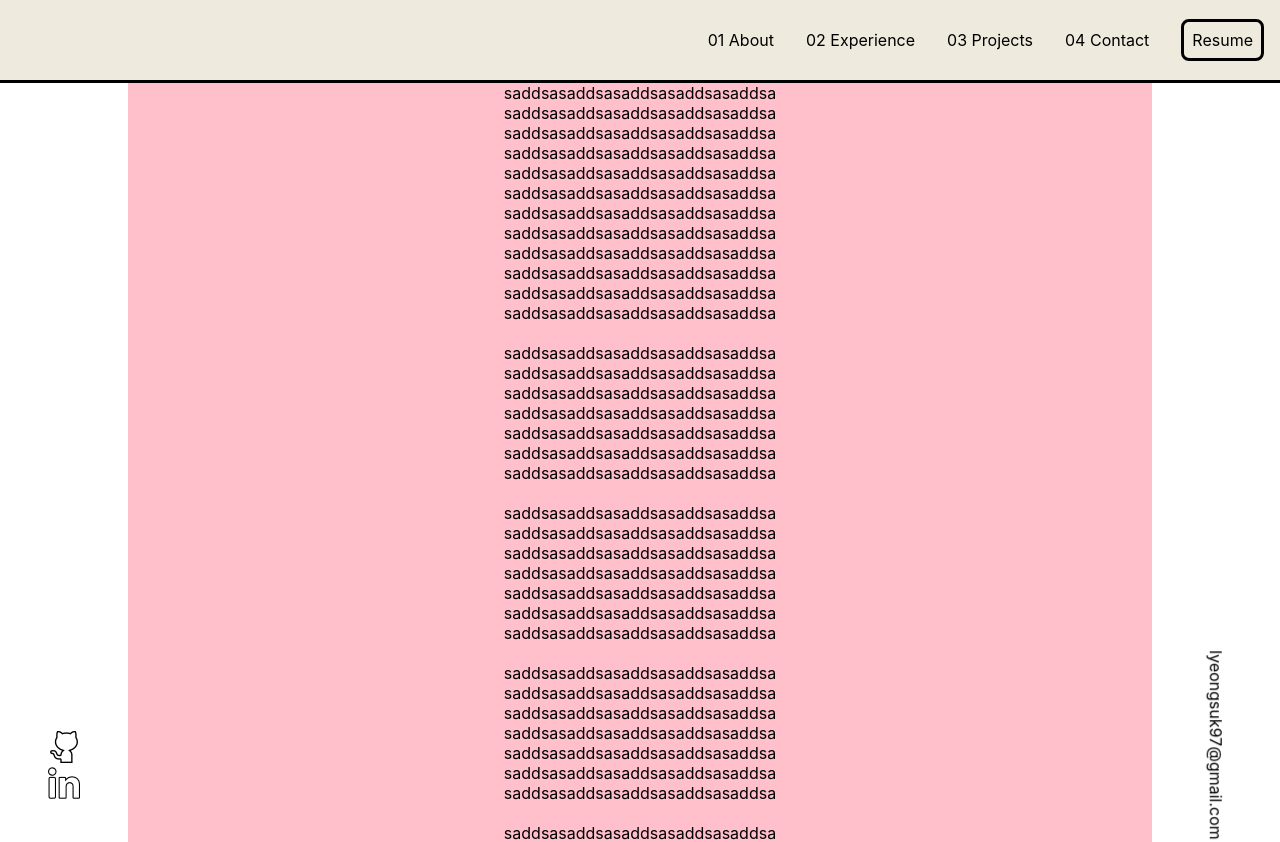
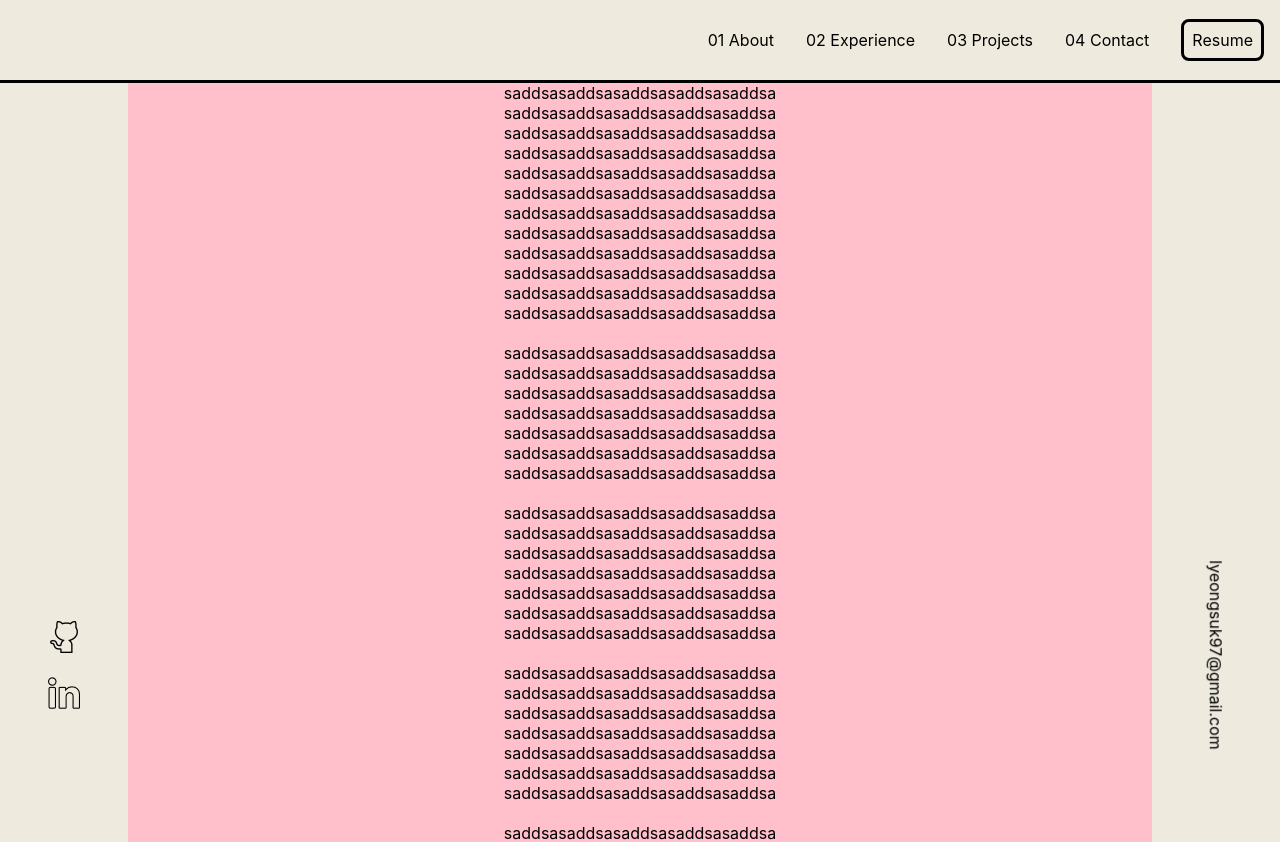
Before and after one commit to lysmm203/personal-portfolio, a React (Create React App) app: page / in a window 1280 px wide. Shown: the top 842 px of the page. Built offline with nearby package versions, Linux system fonts and the light colour scheme.

Commit message:
set location for the sidebar elements and added animation when hovering

```diff
--- a/src/App.css
+++ b/src/App.css
@@ -1,6 +1,7 @@
 html{
   font-family: "Roboto", sans-serif;
   box-sizing: border-box;
+  background-color: #EEEADE;
 }
 
 ul{
@@ -18,7 +19,6 @@ ul{
   height: 10vh;
   display: flex;
   align-items: center;
-  background-color: #EEEADE;
   font-weight: 400;
   justify-content: right;
   border-bottom-style: solid;
@@ -53,15 +53,34 @@ ul{
   align-items: flex-end;
   width: 10vw;
   height: 90vh;
-
 }
 
 .sidebar-elements{
   position: fixed;
+  transform: translateY(-5rem);
 }
+
+.sidebar-elements li{
+  padding: 10px;
+  transition: all 0.5s;
+}
+
+.sidebar-elements.left-sidebar li:hover{
+  transform: translateY(-5px);
+  border-radius: 8px;
+  background-color: #D7D1C4;
+}
+
 
 .flip{
   transform: rotate(90deg) translateX(-3rem);
+}
+
+
+.flip:hover{
+  transform: translateY(-5px) rotate(90deg) translateX(-3rem);
+  border-radius: 8px;
+  background-color: #D7D1C4;
 }
 
 .button{
--- a/src/components/sidebar.js
+++ b/src/components/sidebar.js
@@ -4,7 +4,7 @@ import linkedin from '../assets/images/linkedin.png'
 function LeftSidebar(){
     return (
         <div className={"sidebar"}>
-            <ul className={"sidebar-elements"}>
+            <ul className={"sidebar-elements left-sidebar"}>
                 <li><a href={"https://github.com/lysmm203"}><img src={github}/></a></li>
                 <li><a href={"https://www.linkedin.com/in/yong-seok-lee-303185154/"}><img src={linkedin}/></a></li>
             </ul>
@@ -16,7 +16,7 @@ function LeftSidebar(){
 function RightSidebar(){
     return (
         <div className={"sidebar"}>
-            <ul className={"sidebar-elements"}>
+            <ul className={"sidebar-elements right-sidebar"}>
                 <li className={"flip"}>lyeongsuk97@gmail.com</li>
             </ul>
         </div>
```
